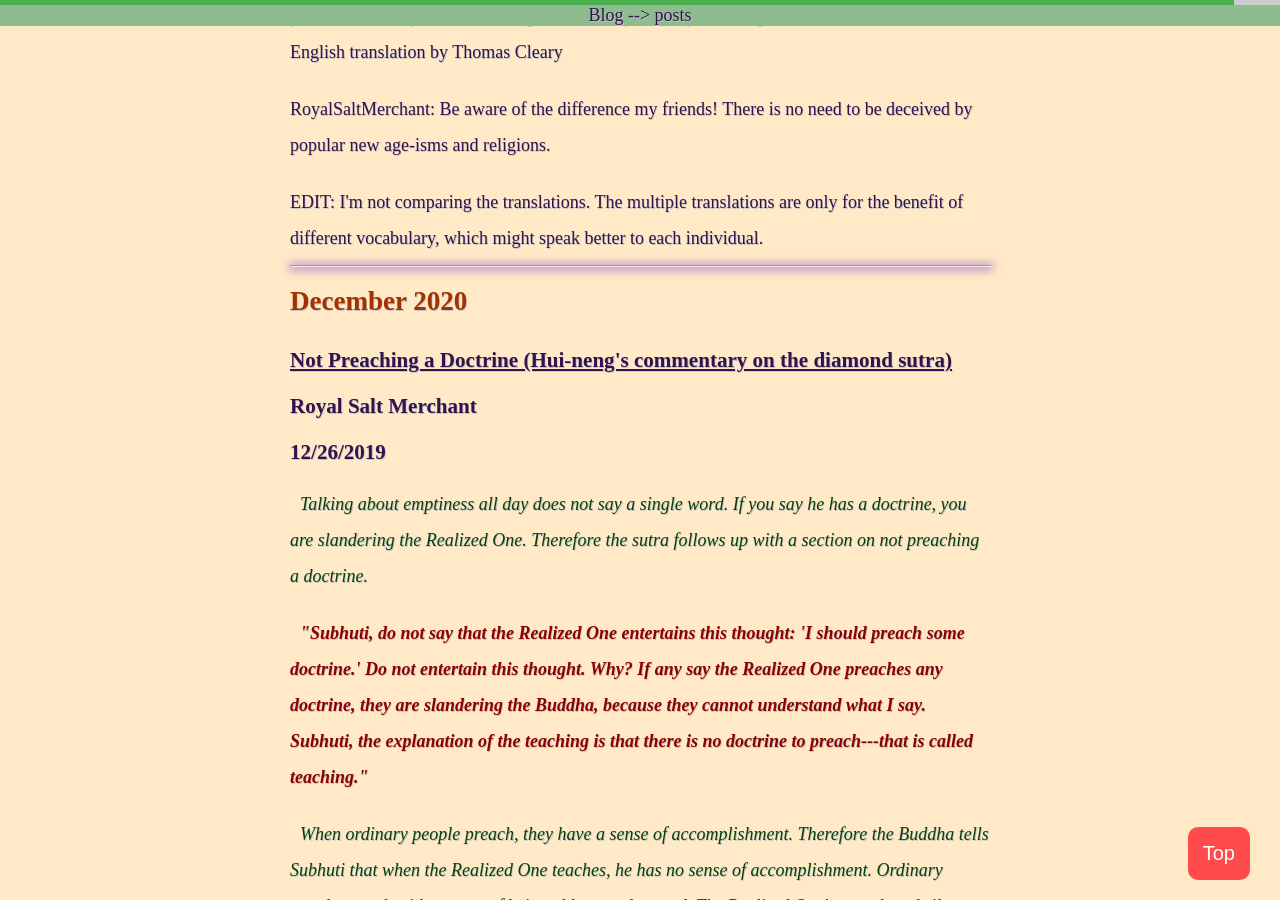
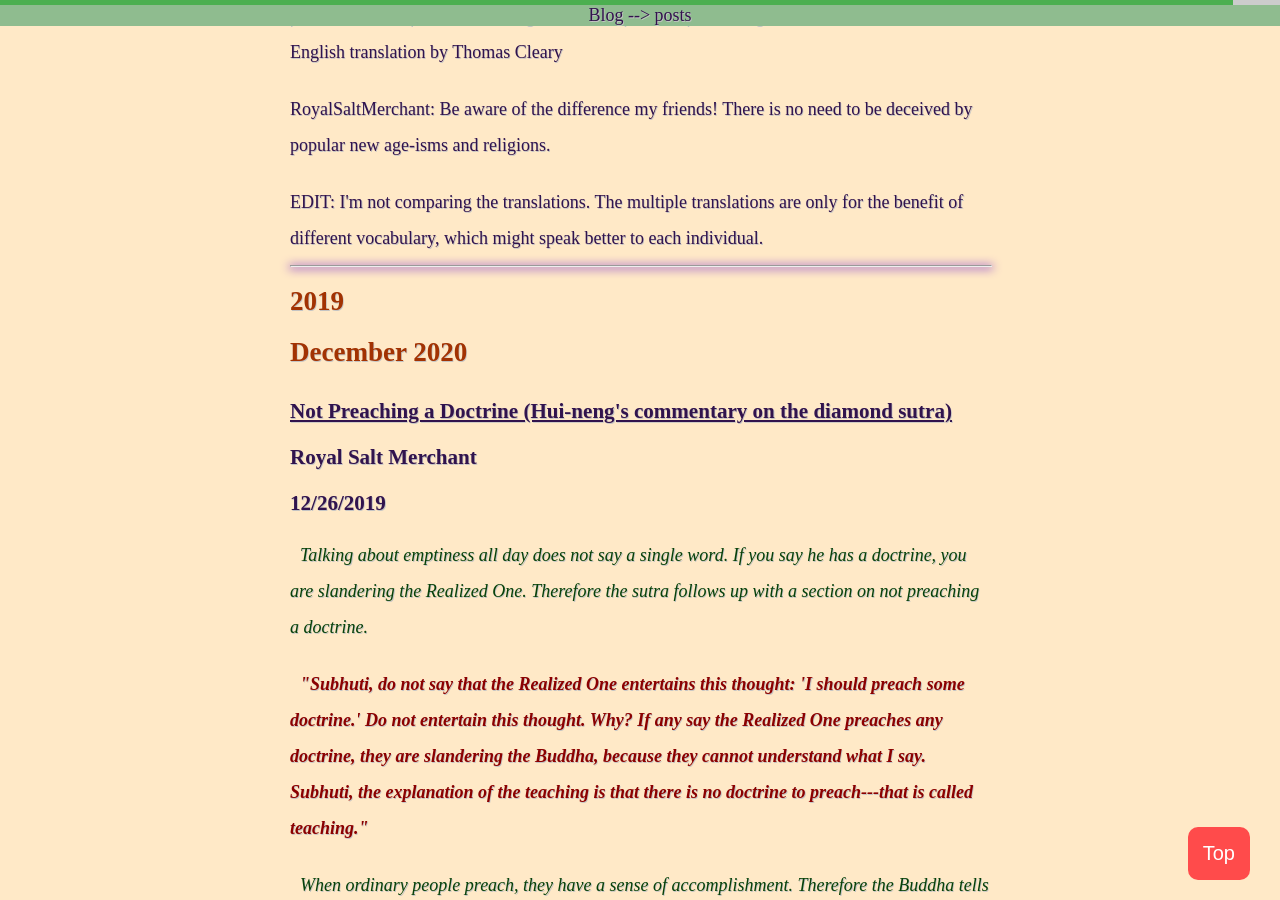
Before and after one commit to royalsaltmerchant/jadetreasury, a Jekyll site: the page built from posts/zen_posts.html, in a window 1280 px wide and 900 px high, scrolled down 68927 px. Built offline with Jekyll 4.4.1, drawn with Linux system fonts in a browser that asks for light colours; some web fonts are replaced.

Commit message:
2019 link

```diff
--- a/posts/zen_posts.html
+++ b/posts/zen_posts.html
@@ -1650,6 +1650,8 @@ layout: default
             <p>EDIT: I'm not comparing the translations. The multiple translations are only for the benefit of different vocabulary, which might speak better to each individual.</p>
     </section>
     <hr>
+    <!--2019-->
+    <h2 id="2019">2019</h2>
     <!--December 2019-->
     <h2 id="december-2019">December 2020</h2>
     <section class="not-preaching-a-doctrine">
```
